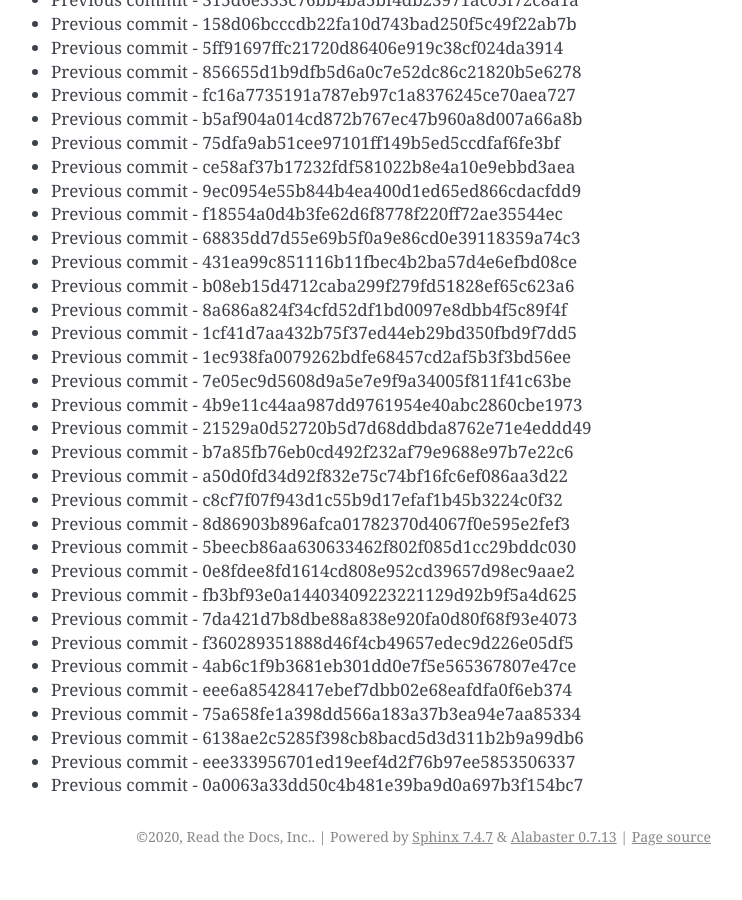
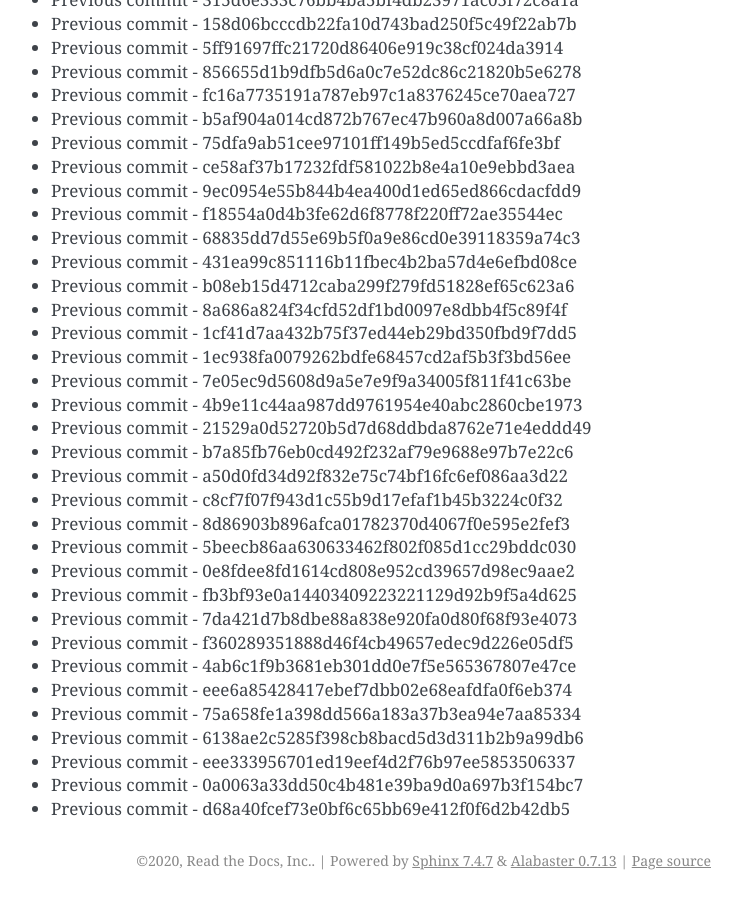
Before and after one commit to readthedocs/rtd-git-stresstest, a Sphinx documentation site: the page built from docs/updates.rst, in a window 1280 px wide and 900 px high, scrolled down 31044 px. Shown: the whole window, without its empty margins (399-1141 px from the left). Built offline with Sphinx 7.4.7, drawn with Linux system fonts in a browser that asks for light colours; before the commit the page ends 31920 px from its top, so only the background shows below that.

Commit message:
Generating commit from previous: d68a40fcef73e0bf6c65bb69e412f0f6d2b42db5

```diff
--- a/docs/updates.rst
+++ b/docs/updates.rst
@@ -1336,3 +1336,4 @@ It can be tested for any performance characteristics.
 * Previous commit - 6138ae2c5285f398cb8bacd5d3d311b2b9a99db6
 * Previous commit - eee333956701ed19eef4d2f76b97ee5853506337
 * Previous commit - 0a0063a33dd50c4b481e39ba9d0a697b3f154bc7
+* Previous commit - d68a40fcef73e0bf6c65bb69e412f0f6d2b42db5
```
